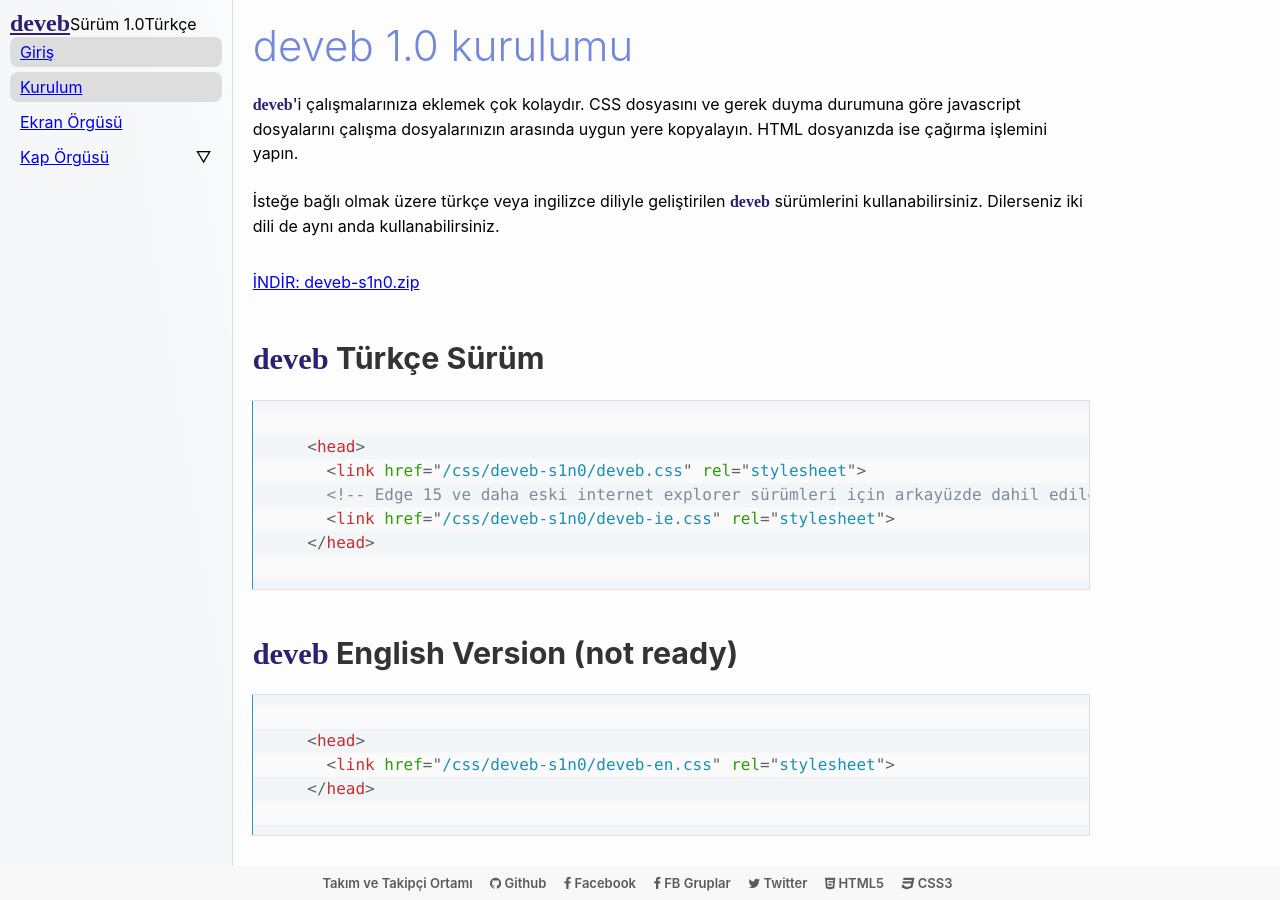
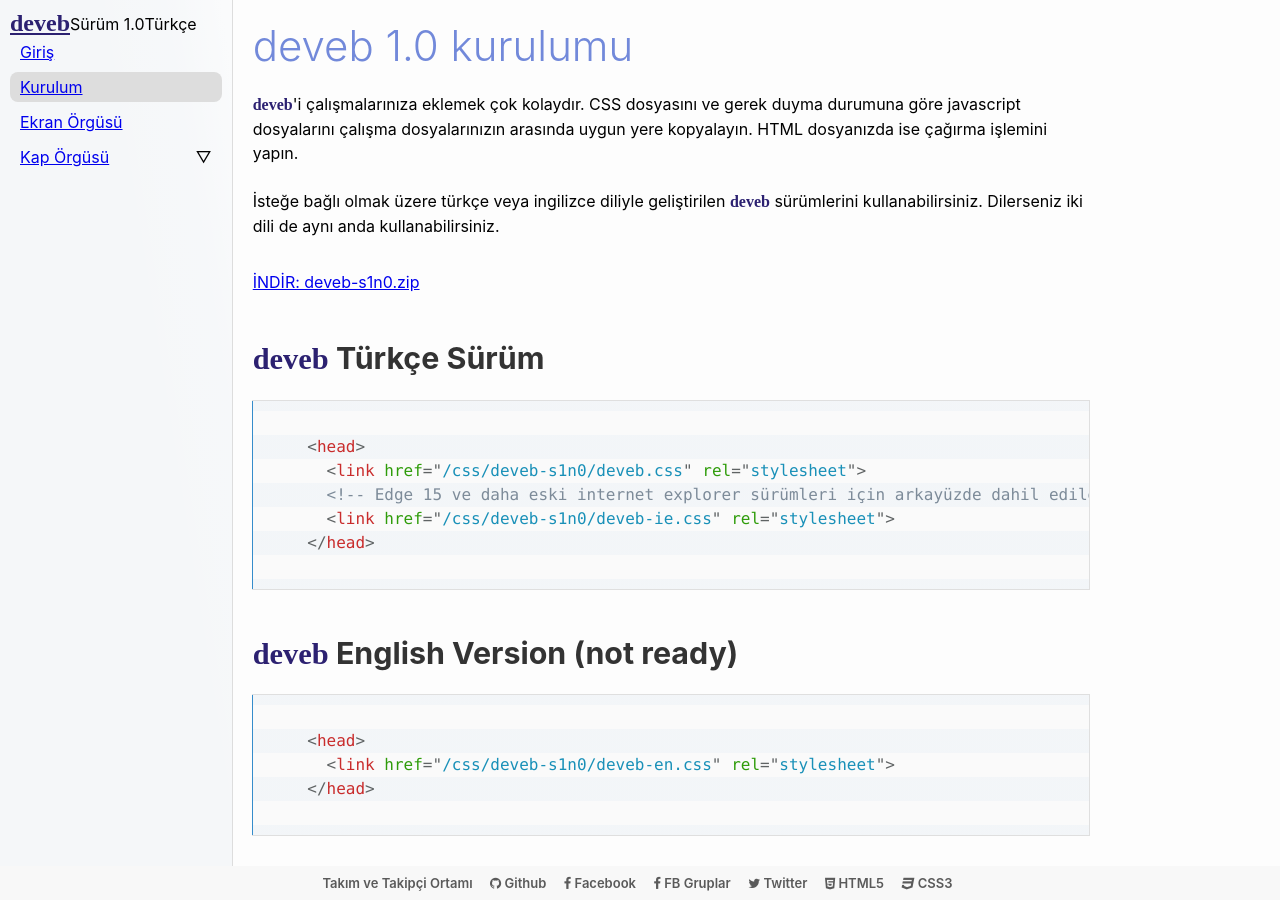
Before and after one commit to data-deveb/data-deveb.github.io, a Jekyll site: the page built from 1.0/tr/kurulum.html, in a window 1280 px wide. Built offline with Jekyll 4.4.1, drawn with Linux system fonts in a browser that asks for light colours; some web fonts are replaced.

Commit message:
deveb 1.0 dallık
Dallık belletisinde sorgu hatası düzeltildi. Bağ durumuna göre sürekli etkin olan dal "contains" ile sorgulandığı için istem dışı özellikte davrandı. Çözüm için eğer sorgusunda "contains" yerine == yazıldı.

```diff
--- a/_includes/s1n0/dallik.html
+++ b/_includes/s1n0/dallik.html
@@ -3,7 +3,7 @@
   <label for="menü-ana">•••</label>
   <label for="menü-ana-çapraz">///</label>
   <ul class="imge" data-menü="görünür dikey">
-    <li class="{% if page.url contains '/1.0/tr/' %}etkin{% endif %}">
+    <li class="{% if page.url == '/1.0/tr/' %}etkin{% endif %}">
       <a href="/1.0/tr/">Giriş</a>
     </li>
     <li class="{% if page.url contains '/1.0/tr/kurulum' %}etkin{% endif %}">
```
